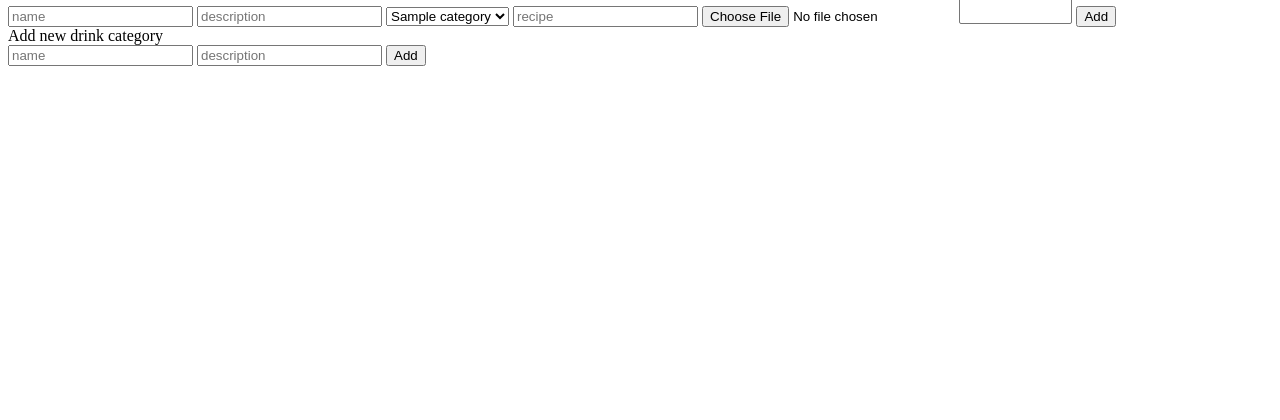
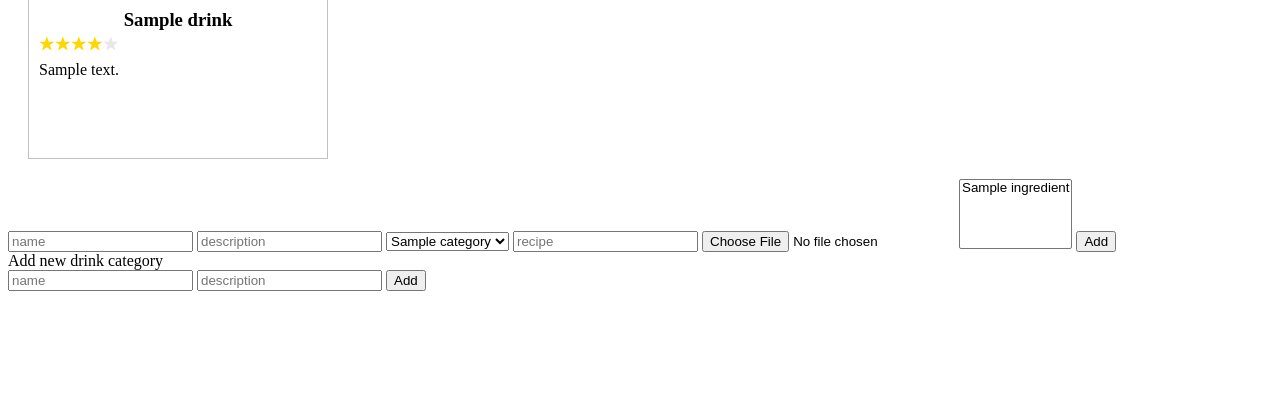
Before and after one commit to tommivk/drink-recipes, a Flask app: template templates/drinks.html in a window 1280 px wide. Shown: the part 347-767 px from the top of the page. Run offline with Flask 2, Linux system fonts and the light colour scheme; the template is opened without the code that fills it: most values are stand-ins (such as "Sample title", 1, 10 or a date in 2020).

Commit message:
add drink recipe cards

```diff
--- a/app.py
+++ b/app.py
@@ -87,8 +87,10 @@ def indgredients_post():
 
 @app.route("/drinks", methods=["GET"])
 def drinks_get():
-    drinks = db.session.execute(
-        "SELECT id, name, image_id FROM drinks").fetchall()
+    drinks = db.session.execute('''SELECT id, name, description, image_id,
+                                    COALESCE((SELECT cast(SUM(R.stars) as float) / COUNT(R.stars)
+                                    FROM Ratings R WHERE R.drink_id = D.id), 0) as rating
+                                    FROM drinks D''').fetchall()
 
     ingredients = db.session.execute("SELECT * FROM ingredients").fetchall()
 
@@ -261,7 +263,11 @@ def serve_img(id):
 
 @app.route("/<string:username>")
 def profile_page(username):
-    sql = "SELECT D.id as id, D.name as name, D.image_id as image_id FROM FavouriteDrinks F JOIN drinks D ON F.drink_id = D.id WHERE F.user_id = (SELECT id FROM users WHERE username=:username)"
+    sql = '''SELECT D.id as id, D.description as description, D.name as name, D.image_id as image_id,
+                COALESCE((SELECT cast(SUM(R.stars) as float) / COUNT(R.stars) FROM Ratings R WHERE R.drink_id = D.id), 0) as rating
+                FROM FavouriteDrinks F
+                JOIN drinks D ON F.drink_id = D.id WHERE F.user_id = (SELECT id FROM users WHERE username=:username)
+            '''
     response = db.session.execute(sql, {"username": username})
     favourite_drinks = response.fetchall()
     return render_template("profile_page.html", username=username, favourite_drinks=favourite_drinks)
--- a/static/style.css
+++ b/static/style.css
@@ -23,9 +23,22 @@
     cursor: pointer;
 }
 
+.stars.card-stars {
+    --x: calc(80px * (var(--rating) / 5));
+    background: linear-gradient(to right,
+            var(--fill) 0 var(--x),
+            var(--fillbg) 0 var(--x));
+}
+
+
 .star {
     width: 32px;
     height: 30px;
+}
+
+.card-stars {
+    height: 15px;
+    width: 80px;
 }
 
 .stars:hover>.star {
@@ -35,3 +48,76 @@
 .star:hover~.star {
     background: none;
 }
+
+.recipe-cards {
+    display: flex;
+    flex-wrap: wrap;
+}
+
+.card {
+    width: 300px;
+    max-width: 100vw;
+    height: 380px;
+    margin: 20px;
+    position: relative;
+}
+
+.card:hover {
+    transform: scale(1.02);
+    transition: transform 0.3s;
+}
+
+.card a {
+    position: absolute;
+    display: block;
+    height: 100%;
+    width: 100%;
+}
+
+.card img {
+    width: 300px;
+    height: 220px;
+    display: block;
+    object-fit: cover;
+}
+
+.card .card-content .card-rating .stars {
+    pointer-events: none;
+}
+
+.card-content {
+    width: 300px;
+    height: 160px;
+    padding: 10px;
+    box-sizing: border-box;
+    border: 1px solid rgba(100, 95, 95, 0.4);
+    border-top: none;
+}
+
+.card-title {
+    margin: 0px;
+    text-align: center;
+    overflow: hidden;
+    text-overflow: ellipsis;
+    white-space: nowrap;
+}
+
+.card-rating {
+    margin: 5px 0px 10px 0px;
+}
+
+.card-description {
+    -webkit-line-clamp: 3;
+    -webkit-box-orient: vertical;
+    overflow: hidden;
+    text-overflow: ellipsis;
+    display: -webkit-box;
+}
+
+.remove-fav-btn {
+    z-index: 10;
+    position: absolute;
+    top: 5px;
+    right: 5px;
+    cursor: pointer;
+}
--- a/templates/drinks.html
+++ b/templates/drinks.html
@@ -4,14 +4,31 @@
 {% block content %}
 
 <h1>Drinks</h1>
-{% for drink in drinks %}
-<div>
-    <a href="/drinks/{{drink.id}}">
-        <h3>{{drink.name}}</h3>
+
+<div class="recipe-cards">
+    {% for drink in drinks %}
+    <div class="card">
+        <a href="/drinks/{{drink.id}}"></a>
         <img src="{{ url_for('serve_img', id=drink.image_id)}}" width="200">
-    </a>
+        <div class="card-content">
+            <h3 class="card-title">{{drink.name}}</h3>
+            <div class="card-rating">
+                <div class="stars card-stars" style="--rating: {{drink.rating}}">
+                    <div class="star"></div>
+                    <div class="star"></div>
+                    <div class="star"></div>
+                    <div class="star"></div>
+                    <div class="star"></div>
+                </div>
+            </div>
+            <div class="card-description">
+                {{drink.description}}
+            </div>
+        </div>
+    </div>
+    {% endfor %}
 </div>
-{% endfor %}
+
 <form action="/drinks" method="post" enctype="multipart/form-data">
     <input type="hidden" name="csrf_token" value="{{ session.csrf_token }}">
     <input type="text" placeholder="name" name="name" />
```
Also changed, not shown: templates/profile_page.html (+23 -5 lines).
